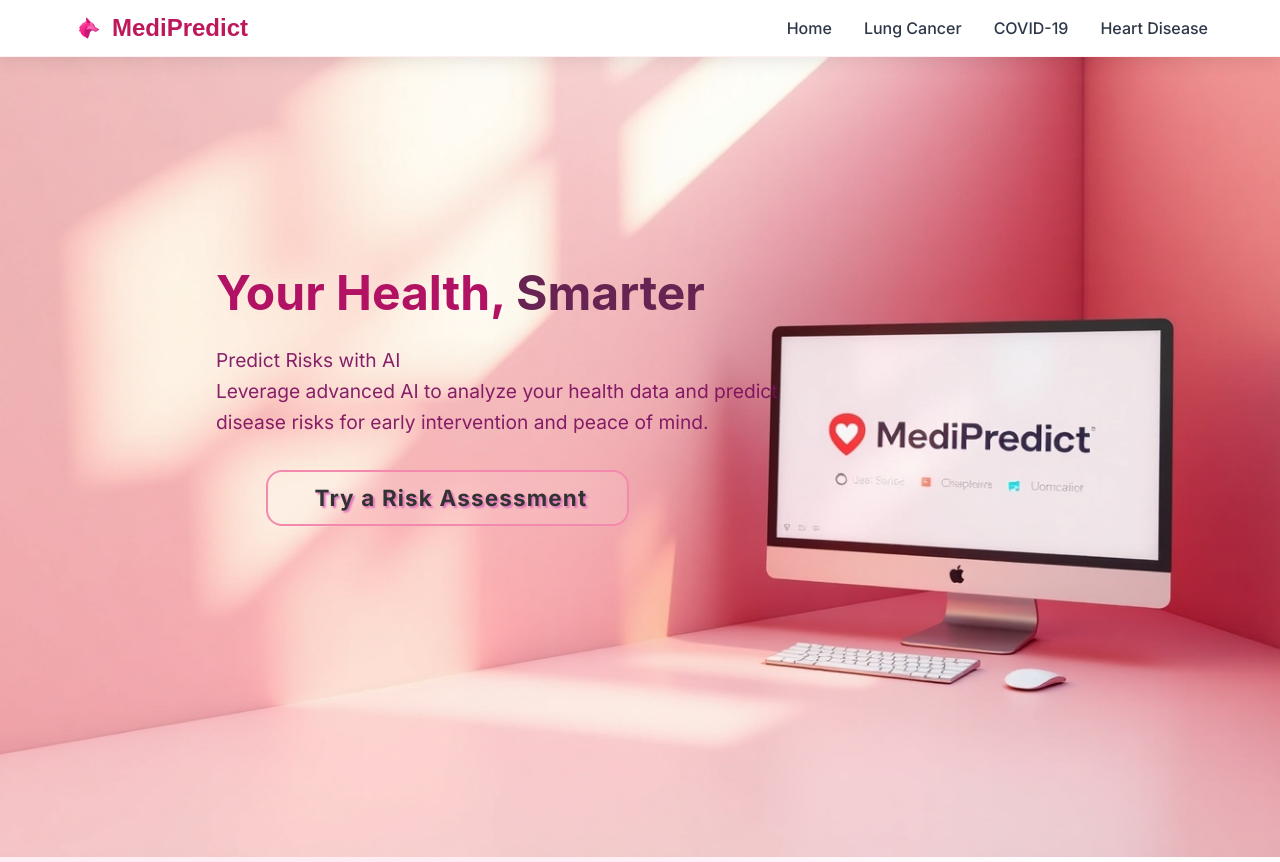
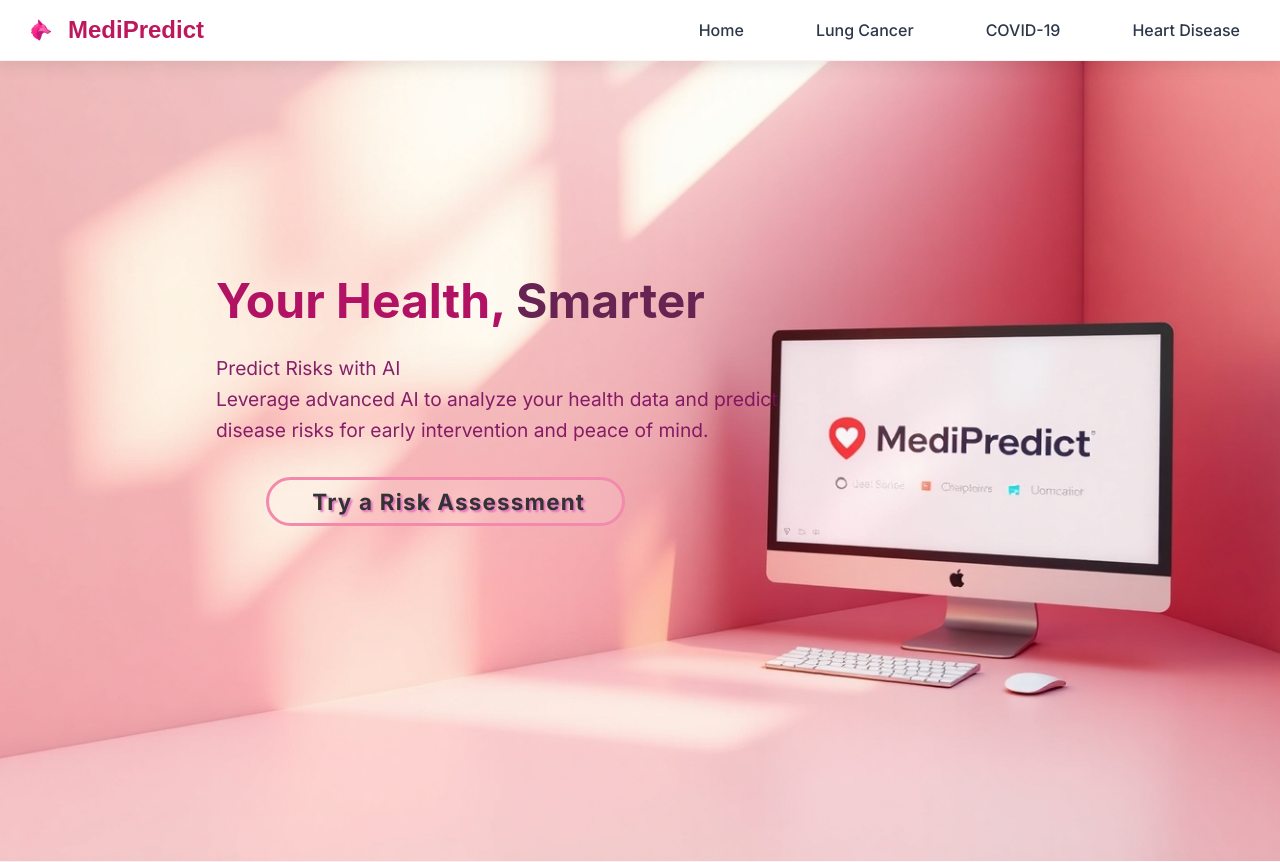
Before and after one commit to Akshayakumarbehera9911/medical-prediction-platform, a Flask app: page / in a window 1280 px wide. Shown: the top 862 px of the page. Run offline with Flask 3, Linux system fonts and the light colour scheme.

Commit message:
Push complete project update

```diff
--- a/static/css/main.css
+++ b/static/css/main.css
@@ -25,6 +25,7 @@ h1, h2, h3, h4, h5, h6 {
 .logo-text {
     font-family: 'Plus Jakarta Sans', sans-serif;
     font-weight: 700;
+
 }
 
 button, .btn, .predict-btn, .hero-btn, .service-btn, .cta-btn {
@@ -82,6 +83,7 @@ button, .btn, .predict-btn, .hero-btn, .service-btn, .cta-btn {
 }
 
 /* ========== NAVIGATION ========== */
+/* Responsive MediPredict Navbar CSS */
 .navbar {
     position: sticky;
     top: 0;
@@ -93,18 +95,20 @@ button, .btn, .predict-btn, .hero-btn, .service-btn, .cta-btn {
 }
 
 .nav-container {
-    max-width: 1200px;
+    max-width: 1400px;
     margin: 0 auto;
-    padding: 0 2rem;
+    padding: 0 1rem;
     display: flex;
-    justify-content: space-between; /* This should push logo left and menu right */
+    justify-content: space-between;
     align-items: center;
     width: 100%;
+    position: relative;
 }
 
 .nav-logo {
     display: flex;
     align-items: center;
+    margin-left: 0.5rem; /* Push logo slightly left */
 }
 
 .nav-logo a {
@@ -114,21 +118,26 @@ button, .btn, .predict-btn, .hero-btn, .service-btn, .cta-btn {
     color: #be185d;
     font-weight: 700;
     font-size: 1.5rem;
+    transition: transform 0.2s ease;
+}
+
+.nav-logo a:hover {
+    transform: scale(1.02);
 }
 
 .logo-img {
     width: 32px;
     height: 32px;
-    margin-right: 0.5rem;
+    margin-right: 0.75rem;
     border-radius: 8px;
 }
 
-/* Fix the navigation menu alignment */
+/* Navigation menu */
 .nav-menu {
     display: flex;
-    gap: 2rem;
+    gap: 2.5rem;
     align-items: center;
-    margin-left: auto; /* Force menu to the right */
+    margin-right: 0.5rem; /* Push menu slightly right */
 }
 
 .nav-link {
@@ -136,7 +145,9 @@ button, .btn, .predict-btn, .hero-btn, .service-btn, .cta-btn {
     text-decoration: none;
     font-weight: 500;
     position: relative;
-    transition: color 0.3s ease;
+    transition: all 0.3s ease;
+    padding: 0.5rem 1rem;
+    border-radius: 8px;
 }
 
 .nav-link::after {
@@ -159,7 +170,135 @@ button, .btn, .predict-btn, .hero-btn, .service-btn, .cta-btn {
 }
 
 
-
+/* Mobile hamburger menu */
+.nav-toggle {
+    display: none;
+    flex-direction: column;
+    cursor: pointer;
+    padding: 0.5rem;
+    margin-right: 0.5rem;
+    background: none;
+    border: none;
+}
+
+.bar {
+    width: 25px;
+    height: 3px;
+    background-color: #be185d;
+    margin: 3px 0;
+    transition: 0.3s;
+    border-radius: 2px;
+}
+
+/* Responsive Design */
+@media screen and (max-width: 1200px) {
+    .nav-container {
+        padding: 0 1.5rem;
+    }
+
+    .nav-menu {
+        gap: 2rem;
+    }
+}
+
+@media screen and (max-width: 992px) {
+    .nav-container {
+        padding: 0 1rem;
+    }
+
+    .nav-menu {
+        gap: 1.5rem;
+    }
+
+    .nav-link {
+        padding: 0.4rem 0.8rem;
+    }
+}
+
+@media screen and (max-width: 768px) {
+    .nav-container {
+        padding: 0 0.75rem;
+    }
+
+    .nav-toggle {
+        display: flex;
+    }
+
+    .nav-menu {
+        position: fixed;
+        left: -100%;
+        top: 70px;
+        flex-direction: column;
+        background: linear-gradient(135deg, #fff0f5, #fdf2f8);
+        width: 100%;
+        text-align: center;
+        transition: 0.3s;
+        box-shadow: 0 10px 27px rgba(0, 0, 0, 0.05);
+        padding: 2rem 0;
+        gap: 1.5rem;
+        margin-right: 0;
+        border-top: 1px solid rgba(255, 182, 193, 0.2);
+    }
+
+    .nav-menu.active {
+        left: 0;
+    }
+
+    .nav-link {
+        padding: 1rem 2rem;
+        display: block;
+        width: 100%;
+        font-size: 1.1rem;
+        border-radius: 0;
+    }
+
+    .nav-link:hover {
+        background: rgba(190, 24, 93, 0.1);
+    }
+
+    .nav-logo a {
+        font-size: 1.3rem;
+    }
+
+    .logo-img {
+        width: 28px;
+        height: 28px;
+    }
+}
+
+@media screen and (max-width: 480px) {
+    .nav-container {
+        padding: 0 0.5rem;
+    }
+
+    .nav-logo {
+        margin-left: 0.25rem;
+    }
+
+    .nav-toggle {
+        margin-right: 0.25rem;
+    }
+
+    .nav-logo a {
+        font-size: 1.2rem;
+    }
+
+    .logo-img {
+        width: 24px;
+        height: 24px;
+        margin-right: 0.5rem;
+    }
+}
+
+@media screen and (max-width: 320px) {
+    .nav-container {
+        padding: 0 0.25rem;
+    }
+
+    .nav-logo a {
+        font-size: 1.1rem;
+    }
+}
 
 /* ========== HOME PAGE STYLES ========== */
 .main-content {
@@ -247,12 +386,12 @@ button, .btn, .predict-btn, .hero-btn, .service-btn, .cta-btn {
 .hero-button,
 .hero-btn {
   display: inline-block;
-  padding: 0.8rem 2.5rem;
+  padding: 0.5rem 2.3rem;
   background: rgba(255, 255, 255, 0.1);
   backdrop-filter: blur(10px);
   -webkit-backdrop-filter: blur(10px);
-  border: 2px solid #f38aad;
-  border-radius: 1rem;
+  border: 3px solid #f38aad;
+  border-radius: 3rem;
   color: #333;
   font-size: 1.4rem;
   font-weight: 700;
--- a/templates/base.html
+++ b/templates/base.html
@@ -81,7 +81,7 @@
             </div>
 
             <div class="footer-bottom">
-                <p>© 2025 MediPredict - Student Project. Made by KIT Seniors</p>
+                <p>© 2025 MediPredict - Student Project. Made by KIT 4th yr Students</p>
             </div>
         </div>
     </footer>
```
